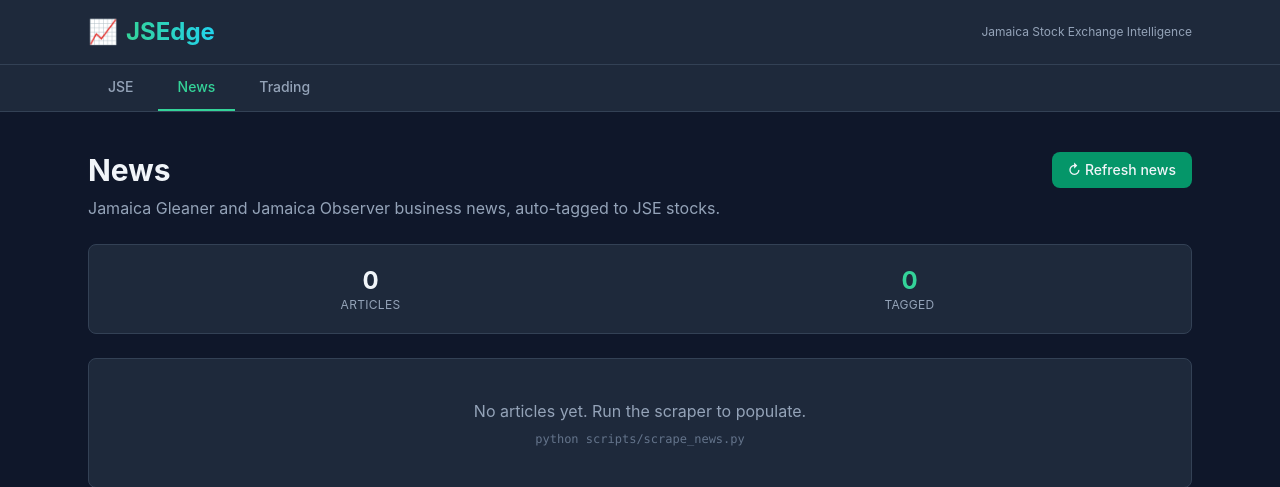
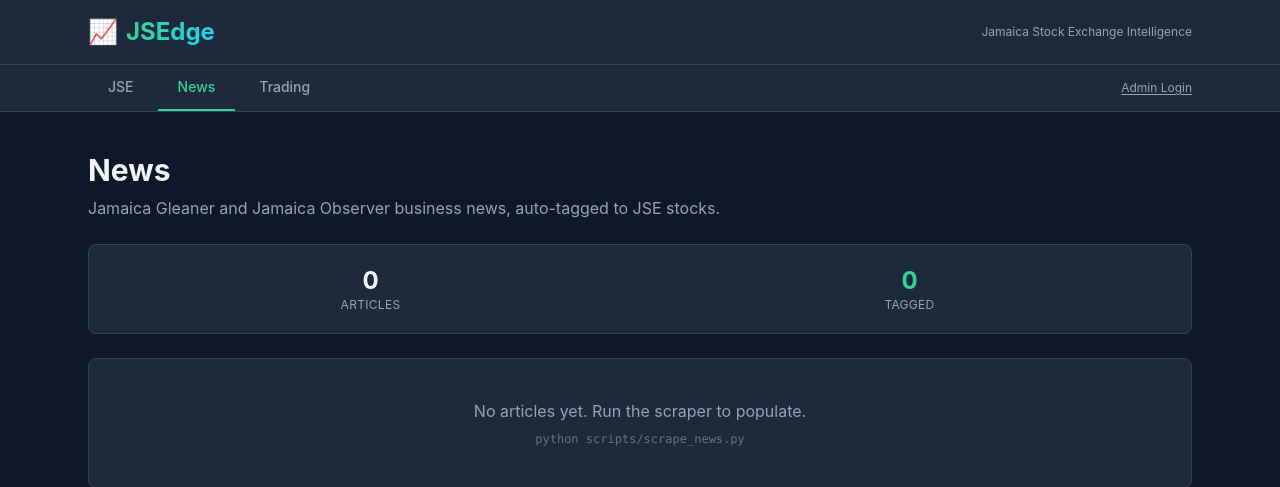
Before and after one commit to shavon195/jsedge, a FastAPI app: page /news in a window 1280 px wide. Shown: the top 487 px of the page. Run offline with FastAPI, Linux system fonts and the light colour scheme; data that the repository does not hold is empty; parts of the project's set-up code (start-up, migrations or seed data) failed here and were passed over; some libraries are stand-ins or nearby versions.

Commit message:
Add admin auth: login, session cookies, require_admin on all write routes, admin-only UI controls

```diff
--- a/app/main.py
+++ b/app/main.py
@@ -9,7 +9,7 @@ Then visit http://localhost:8000 in your browser.
 
 from pathlib import Path
 
-from fastapi import FastAPI, Request, Form
+from fastapi import FastAPI, Request, Form, Depends
 from fastapi.responses import HTMLResponse, RedirectResponse
 from fastapi.templating import Jinja2Templates
 
@@ -26,6 +26,10 @@ app = FastAPI(
 TEMPLATES_DIR = Path(__file__).parent / "templates"
 templates = Jinja2Templates(directory=str(TEMPLATES_DIR))
 
+# Make is_admin available globally to every template.
+from app.auth import is_admin
+from app.auth import require_admin
+templates.env.globals["is_admin"] = is_admin
 
 # ---------------------------------------------------------------------------
 # Routes
@@ -86,7 +90,8 @@ async def news(request: Request, flash: str = ""):
     )
 
 @app.post("/news/tags/{link_id}/remove")
-async def news_remove_tag(link_id: int):
+async def news_remove_tag(link_id: int,
+                          _admin: bool = Depends(require_admin)):
     """Soft-delete a stock tag from a news article."""
     from app.news.queries import remove_tag
     from app.database import get_connection
@@ -108,7 +113,9 @@ async def news_remove_tag(link_id: int):
     return RedirectResponse(url=f"/news?flash={flash}{anchor}", status_code=303)
 
 @app.post("/news/{article_id}/tags/add")
-async def news_add_tag(article_id: int, stock_id: int = Form(...)):
+async def news_add_tag(article_id: int,
+                       _admin: bool = Depends(require_admin),
+                       stock_id: int = Form(...)):
     """Add a manual stock tag to a news article."""
     from app.news.queries import add_manual_tag
     new_id = add_manual_tag(article_id, stock_id)
@@ -122,7 +129,8 @@ async def news_add_tag(article_id: int, stock_id: int = Form(...)):
     )
 
 @app.post("/news/{article_id}/summarize")
-async def news_summarize(article_id: int):
+async def news_summarize(article_id: int,
+                         _admin: bool = Depends(require_admin)):
     """Generate an AI summary for the given article via Gemini."""
     from app.news.summarizer import summarize_article
     result = summarize_article(article_id)
@@ -136,8 +144,9 @@ async def news_summarize(article_id: int):
         url=f"/news?flash={flash}#article-{article_id}",
         status_code=303,
     )
+
 @app.post("/news/refresh")
-async def news_refresh():
+async def news_refresh(_admin: bool = Depends(require_admin)):
     """Re-run the full news scrape pipeline (Gleaner + Observer)."""
     from app.news import scrape_gleaner_business, scrape_observer_business, save_articles_to_db
 
@@ -182,12 +191,75 @@ async def health():
     """Health check endpoint — useful for deployment monitoring."""
     return {"status": "ok", "service": "jsedge", "version": "0.1.0"}
 
+# ---------------------------------------------------------------------------
+# Admin auth
+# ---------------------------------------------------------------------------
+@app.get("/admin/login", response_class=HTMLResponse)
+async def admin_login_form(request: Request, next: str = "", error: str = ""):
+    """Show the login form."""
+    return templates.TemplateResponse(
+        "admin_login.html",
+        {
+            "request":    request,
+            "page_title": "Admin Login",
+            "next":       next,
+            "error":      error,
+        },
+    )
+
+
+@app.post("/admin/login")
+async def admin_login_submit(
+    request: Request,
+    password: str = Form(...),
+    next: str    = Form(""),
+):
+    """Verify password; set session cookie on success."""
+    from app.auth import login_user, SESSION_COOKIE, SESSION_MAX_AGE
+
+    token = login_user(password)
+    if token is None:
+        # Bad password — re-render the form with an error.
+        return templates.TemplateResponse(
+            "admin_login.html",
+            {
+                "request":    request,
+                "page_title": "Admin Login",
+                "next":       next,
+                "error":      "Incorrect password.",
+            },
+            status_code=401,
+        )
+
+    # Redirect to the `next` URL if it's a safe local path, otherwise home.
+    target = next if next.startswith("/") else "/"
+    response = RedirectResponse(url=target, status_code=303)
+    response.set_cookie(
+        key      = SESSION_COOKIE,
+        value    = token,
+        max_age  = SESSION_MAX_AGE,
+        httponly = True,         # JS can't read the cookie (XSS protection)
+        samesite = "lax",        # CSRF mitigation
+        secure   = False,        # set True in production over HTTPS
+    )
+    return response
+
+
+@app.post("/admin/logout")
+async def admin_logout():
+    """Clear the session cookie and redirect home."""
+    from app.auth import SESSION_COOKIE
+
+    response = RedirectResponse(url="/", status_code=303)
+    response.delete_cookie(key=SESSION_COOKIE)
+    return response
 
 # ---------------------------------------------------------------------------
 # Fundamentals data entry
 # ---------------------------------------------------------------------------
 @app.get("/fundamentals", response_class=HTMLResponse)
-async def fundamentals_list(request: Request):
+async def fundamentals_list(request: Request,
+                            _admin: bool = Depends(require_admin)):
     """Show all stocks + how many fundamental rows each has."""
     from app.fundamentals import list_stocks_with_status
     stocks = list_stocks_with_status()
@@ -206,6 +278,7 @@ async def fundamentals_for_stock(
     request: Request,
     stock_id: int,
     flash: str = "",
+    _admin: bool = Depends(require_admin),
 ):
     """Show one stock's fundamentals + form to add a new period."""
     from app.fundamentals import get_stock_with_fundamentals, get_prev_next_stocks
@@ -247,6 +320,7 @@ async def fundamentals_for_stock(
 async def save_fundamental_period(
     request: Request,
     stock_id: int,
+    _admin: bool = Depends(require_admin),
     action: str = Form("save"),
     period_end_date: str = Form(...),
     period_type:     str = Form(...),
@@ -313,6 +387,7 @@ async def fundamental_view(
     request: Request,
     fundamental_id: int,
     flash: str = "",
+    _admin: bool = Depends(require_admin),
 ):
     """View one fundamentals row (read-only) with edit form."""
     from app.fundamentals import get_fundamental_by_id
@@ -352,6 +427,7 @@ async def fundamental_view(
 async def fundamental_update(
     request: Request,
     fundamental_id: int,
+    _admin: bool = Depends(require_admin),
     period_end_date: str = Form(...),
     period_type:     str = Form(...),
     eps:                 str = Form(""),
@@ -408,7 +484,8 @@ async def fundamental_update(
 
 
 @app.post("/fundamentals/period/{fundamental_id}/delete")
-async def fundamental_delete(request: Request, fundamental_id: int):
+async def fundamental_delete(request: Request, fundamental_id: int,
+                             _admin: bool = Depends(require_admin)):
     """Delete a fundamentals row, then redirect back to the stock page."""
     from app.fundamentals import get_fundamental_by_id, delete_fundamental
 
--- a/app/templates/base.html
+++ b/app/templates/base.html
@@ -62,6 +62,38 @@
                       {% endif %}">
                 Trading
             </a>
+
+            {% if is_admin(request) %}
+            <a href="/fundamentals"
+               class="px-5 py-3 text-sm font-medium border-b-2 transition
+                      {% if active_tab == 'fundamentals' %}
+                      border-emerald-400 text-emerald-400
+                      {% else %}
+                      border-transparent text-slate-400 hover:text-slate-200
+                      {% endif %}">
+                Fundamentals
+            </a>
+            {% endif %}
+
+            {# Right side: auth indicator #}
+            <div class="ml-auto flex items-center gap-2 py-3">
+                {% if is_admin(request) %}
+                <span class="text-xs text-emerald-400">● Logged in</span>
+                <form method="post" action="/admin/logout" class="inline">
+                    <button type="submit"
+                            class="text-xs text-slate-400 hover:text-slate-200
+                                   underline underline-offset-2">
+                        Logout
+                    </button>
+                </form>
+                {% else %}
+                <a href="/admin/login"
+                   class="text-xs text-slate-400 hover:text-slate-200
+                          underline underline-offset-2">
+                    Admin Login
+                </a>
+                {% endif %}
+            </div>
         </div>
     </nav>
 
--- a/app/templates/news.html
+++ b/app/templates/news.html
@@ -9,6 +9,7 @@
                 Jamaica Gleaner and Jamaica Observer business news, auto-tagged to JSE stocks.
             </p>
         </div>
+        {% if is_admin(request) %}
         <form method="post"
               action="/news/refresh"
               onsubmit="this.querySelector('button').disabled=true;
@@ -21,6 +22,7 @@
                 ↻ Refresh news
             </button>
         </form>
+        {% endif %}
     </div>
 
     {# Flash banner #}
@@ -89,7 +91,7 @@
                 </div>
             </div>
 
-            {# AI summary (if generated) or summarize button #}
+            {# AI summary (if generated) or summarize button (admin only) #}
             {% if art.ai_summary %}
             <div class="bg-slate-900/50 border-l-4 border-emerald-500 rounded-r-lg p-4 space-y-2">
                 <div class="flex items-center gap-2 text-xs uppercase tracking-wide text-emerald-400">
@@ -99,7 +101,7 @@
                     {{ art.ai_summary }}
                 </p>
             </div>
-            {% else %}
+            {% elif is_admin(request) %}
             <form method="post" action="/news/{{ art.id }}/summarize" class="inline" onsubmit="this.querySelector('button').disabled=true;
                             this.querySelector('button').innerText='✦ Summarizing…';
                             this.querySelector('button').classList.add('opacity-60','cursor-wait');">
@@ -137,7 +139,8 @@
                     title="{{ tag.source }} · {{ tag.name }}{% if tag.matched_keyword %} · {{ tag.matched_keyword }}{% endif %}">
                     <span class="font-bold">{{ tag.symbol }}</span>
                     <span class="text-[10px] uppercase opacity-70">{{ tag.source }}</span>
-                    {# Remove button — soft-deletes the tag #}
+                    {# Remove button — admin only #}
+                    {% if is_admin(request) %}
                     <form method="post" action="/news/tags/{{ tag.link_id }}/remove" class="inline"
                         onsubmit="return confirm('Remove {{ tag.symbol }} tag from this article?');">
                         <button type="submit" class="ml-0.5 w-4 h-4 rounded-full flex items-center justify-center
@@ -146,6 +149,7 @@
                             ×
                         </button>
                     </form>
+                    {% endif %}
                 </span>
                 {% endfor %}
                 {% else %}
@@ -153,7 +157,8 @@
                 {% endif %}
             </div>
 
-            {# Add manual tag — collapsed by default #}
+            {# Add manual tag — admin only #}
+            {% if is_admin(request) %}
             <details class="group">
                 <summary class="text-xs text-slate-500 hover:text-slate-300 cursor-pointer
                                 inline-flex items-center gap-1 select-none
@@ -175,6 +180,7 @@
                     </button>
                 </form>
             </details>
+            {% endif %}
         </div>
         {% endfor %}
     </div>
```
Also changed, not shown: app/auth.py (added, +113 -0 lines), app/templates/admin_login.html (added, +51 -0 lines).
